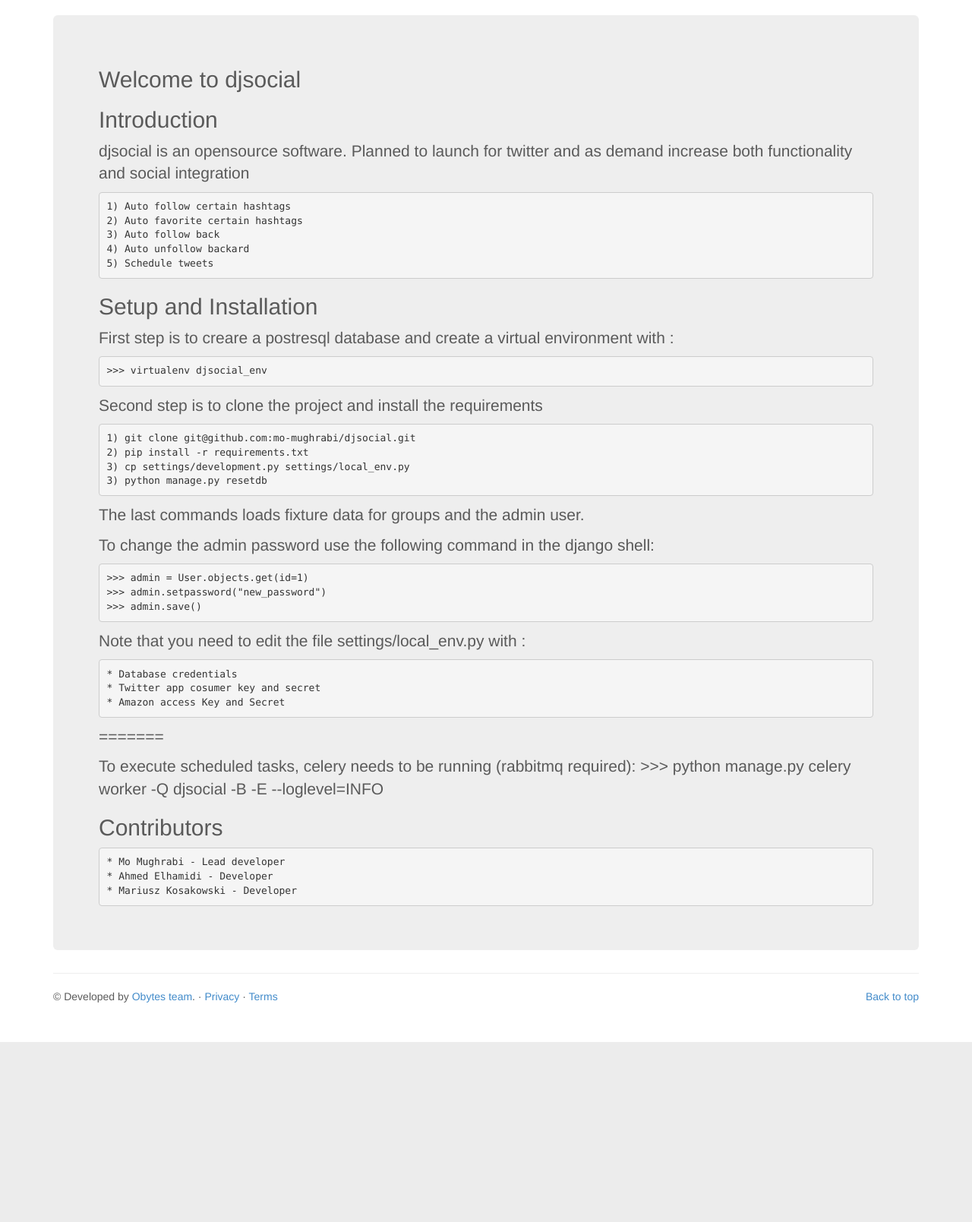
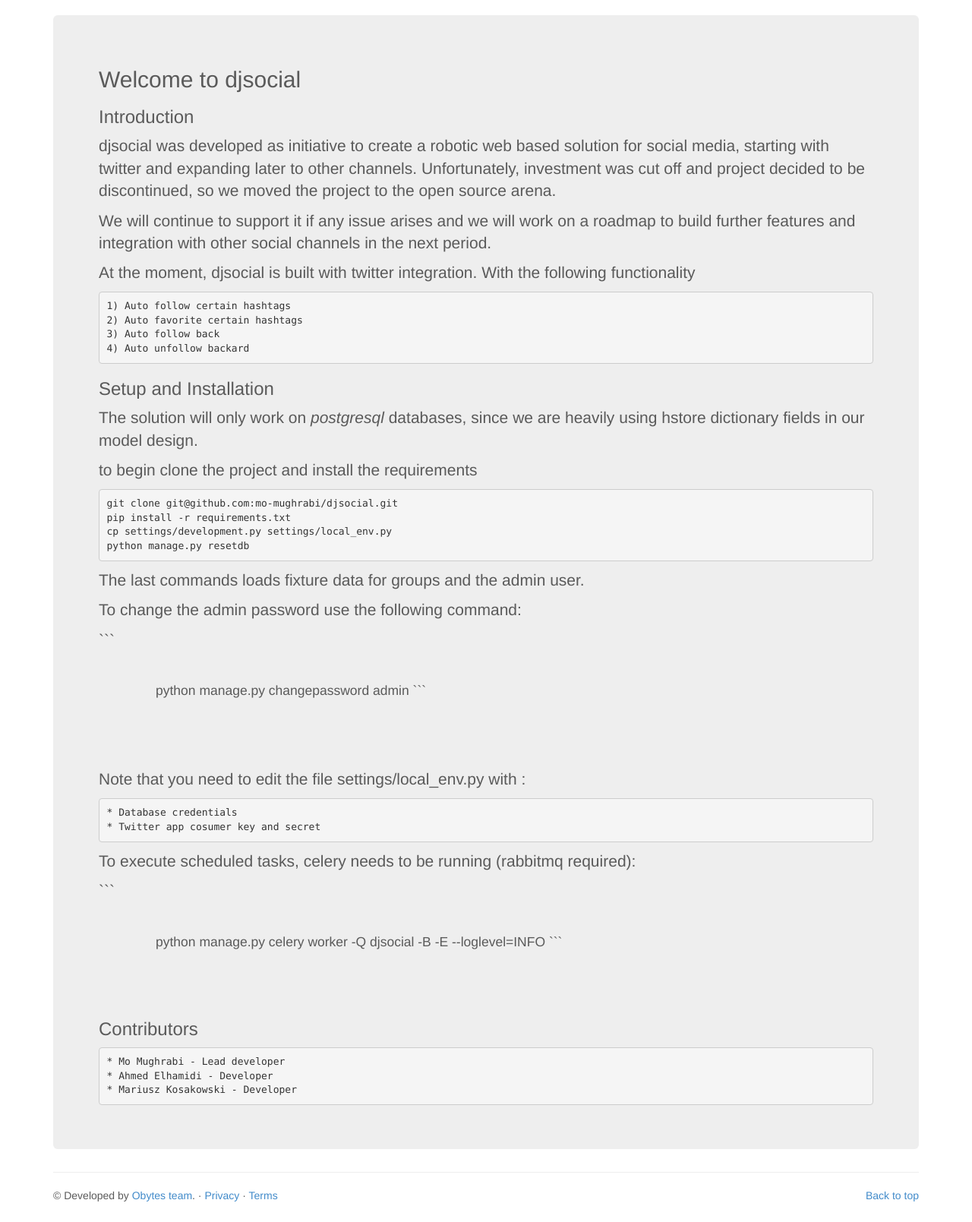
Before and after one commit to mo-mughrabi/djsocial, a Django app: template templates/pages/home.html in a window 1280 px wide. Shown: the part 66-1675 px from the top of the page at 76% size. Before the commit the page ends 1438 px from the top, so only its background shows below. Run offline with Django 3.2, Linux system fonts and the light colour scheme; the template is opened without the code that fills it, so the values that code supplies are empty; some libraries are stand-ins or nearby versions.

Commit message:
update home page #13

````diff
--- a/templates/pages/readme.html
+++ b/templates/pages/readme.html
@@ -1,37 +1,50 @@
-<h2>Introduction</h2>
-<p>djsocial is an opensource software. Planned to launch for twitter and as demand increase both functionality and
-social integration</p>
+<h3>Introduction</h3>
+<p>djsocial was developed as initiative to create a robotic web based solution for social media, starting with twitter
+and expanding later to other channels. Unfortunately, investment was cut off and project decided to be discontinued,
+so we moved the project to the open source arena.</p>
+<p>We will continue to support it if any issue arises and we will work on a roadmap to build further features and
+integration with other social channels in the next period.</p>
+<p>At the moment, djsocial is built with twitter integration. With the following functionality</p>
 <pre><code>1) Auto follow certain hashtags
 2) Auto favorite certain hashtags
 3) Auto follow back
 4) Auto unfollow backard
-5) Schedule tweets
 </code></pre>
-<h2>Setup and Installation</h2>
-<p>First step is to creare a postresql database and create a virtual environment with :</p>
-<pre><code>&gt;&gt;&gt; virtualenv djsocial_env
-</code></pre>
-<p>Second step is to clone the project and install the requirements</p>
-<pre><code>1) git clone git@github.com:mo-mughrabi/djsocial.git
-2) pip install -r requirements.txt
-3) cp settings/development.py settings/local_env.py
-3) python manage.py resetdb
+<h3>Setup and Installation</h3>
+<p>The solution will only work on <em>postgresql</em> databases, since we are heavily using hstore dictionary fields in our
+model design.</p>
+<p>to begin clone the project and install the requirements</p>
+<pre><code>git clone git@github.com:mo-mughrabi/djsocial.git
+pip install -r requirements.txt
+cp settings/development.py settings/local_env.py
+python manage.py resetdb
 </code></pre>
 <p>The last commands loads fixture data for groups and the admin user.</p>
-<p>To change the admin password use the following command in the django shell:</p>
-<pre><code>&gt;&gt;&gt; admin = User.objects.get(id=1)
-&gt;&gt;&gt; admin.setpassword("new_password")
-&gt;&gt;&gt; admin.save()
-</code></pre>
+<p>To change the admin password use the following command:</p>
+<p>```</p>
+<blockquote>
+<blockquote>
+<blockquote>
+<p>python manage.py changepassword admin
+```</p>
+</blockquote>
+</blockquote>
+</blockquote>
 <p>Note that you need to edit the file  settings/local_env.py with :</p>
 <pre><code>* Database credentials
 * Twitter app cosumer key and secret
-* Amazon access Key and Secret
 </code></pre>
-<p>=======</p>
-<p>To execute scheduled tasks, celery needs to be running (rabbitmq required):
-    &gt;&gt;&gt; python manage.py celery worker -Q djsocial -B -E --loglevel=INFO</p>
-<h2>Contributors</h2>
+<p>To execute scheduled tasks, celery needs to be running (rabbitmq required):</p>
+<p>```</p>
+<blockquote>
+<blockquote>
+<blockquote>
+<p>python manage.py celery worker -Q djsocial -B -E --loglevel=INFO
+```</p>
+</blockquote>
+</blockquote>
+</blockquote>
+<h3>Contributors</h3>
 <pre><code>* Mo Mughrabi - Lead developer
 * Ahmed Elhamidi - Developer
 * Mariusz Kosakowski - Developer
````
